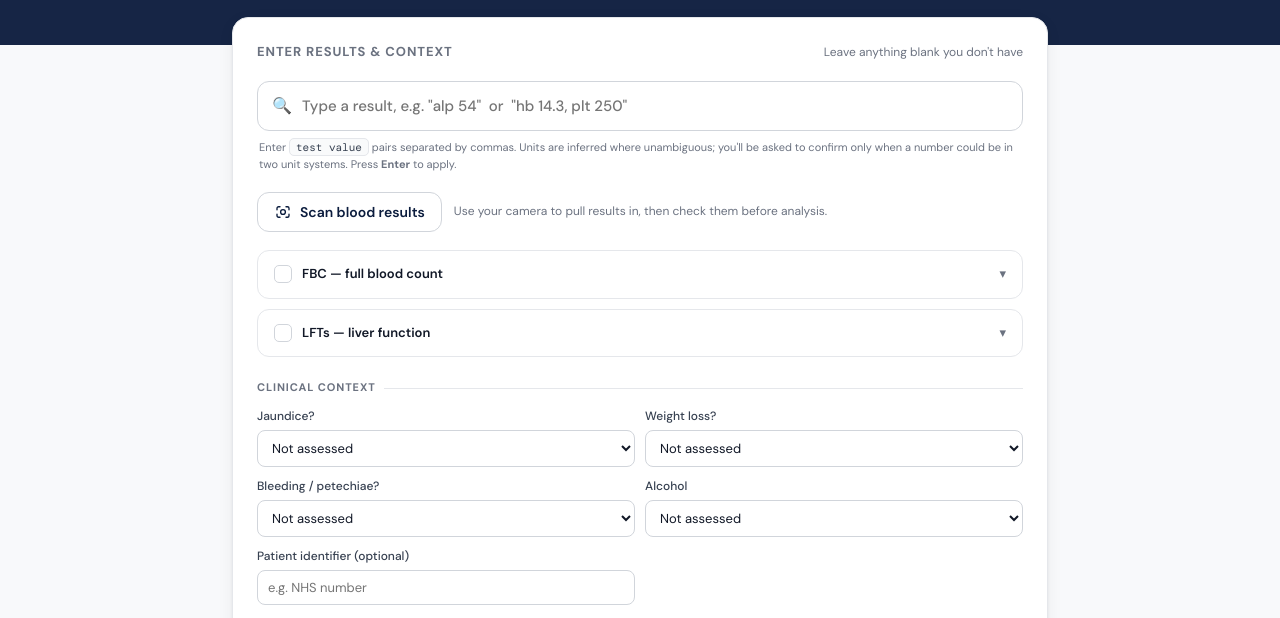
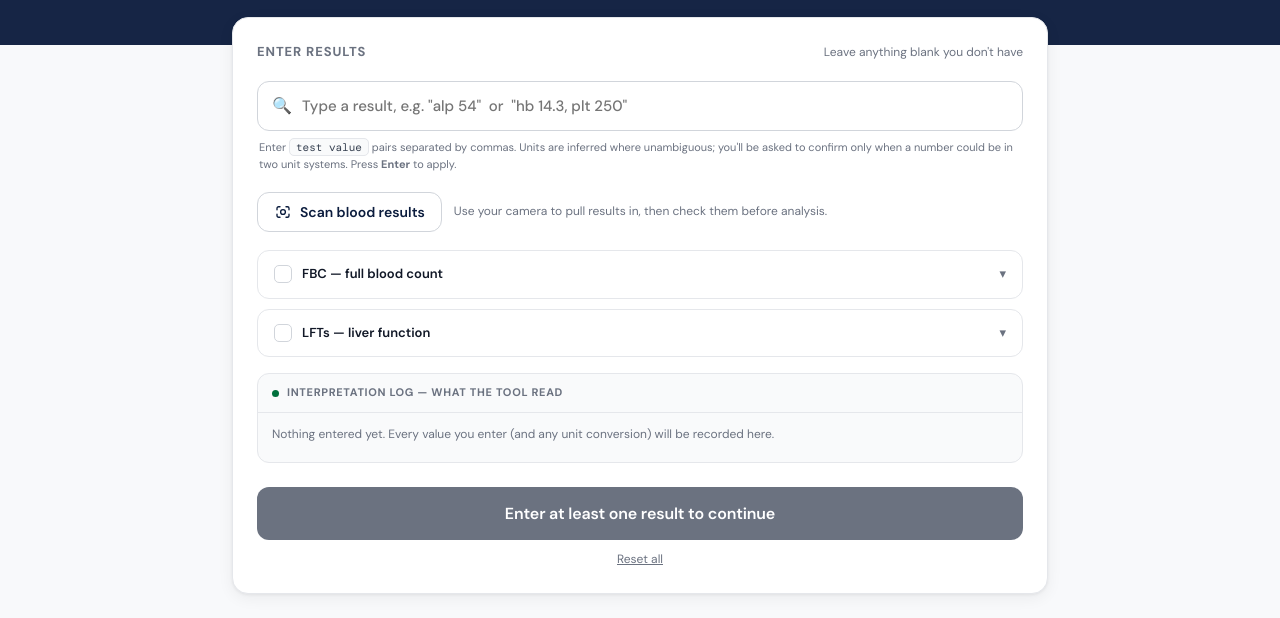
Before and after one commit to drlizlondon/resultdoctor_os, a plain HTML site: page index.html in a window 1280 px wide. Shown: the part 318-936 px from the top of the page. Drawn offline with nearby package versions, Linux system fonts and the light colour scheme.

Commit message:
Remove pathway-specific clinical context from the result-first homepage
The homepage asked jaundice / weight loss / bleeding / alcohol (and a patient
identifier) on every visit, but these are LFT/FBC-specific and are already
collected inside each pathway tool. Drop them so the homepage routes purely on
results; each pathway asks its own context downstream.

- Remove the Clinical context section markup
- Empty CONTEXT_TO_PARAM and the two pathways' trigger_context (routing/payload
  code unchanged, just no context inputs)
- Tidy resetAll and the entry-panel title

Verified: result-first routing still works (ALT/AST -> Abnormal LFT), reset works.

Co-Authored-By: Claude Fable 5 <noreply@anthropic.com>

```diff
--- a/index.html
+++ b/index.html
@@ -240,7 +240,7 @@ footer strong { color: rgba(255,255,255,.7); }
 
   <div class="entry-panel">
     <div class="entry-head">
-      <span class="entry-title">Enter results &amp; context</span>
+      <span class="entry-title">Enter results</span>
       <span class="entry-hint">Leave anything blank you don't have</span>
     </div>
 
@@ -303,25 +303,9 @@ footer strong { color: rgba(255,255,255,.7); }
     <!-- COLLAPSIBLE TEST PANELS -->
     <div id="panels"></div>
 
-    <!-- CLINICAL CONTEXT -->
-    <div class="section-label">Clinical context</div>
-    <div class="context-grid">
-      <div class="ctx-q"><label>Jaundice?</label>
-        <select class="ctx-select" id="c-jaundice" onchange="onInput()"><option value="">Not assessed</option><option value="yes">Yes — clinically jaundiced</option><option value="no">No</option></select>
-      </div>
-      <div class="ctx-q"><label>Weight loss?</label>
-        <select class="ctx-select" id="c-wtloss" onchange="onInput()"><option value="">Not assessed</option><option value="yes">Yes — unexplained</option><option value="no">No</option></select>
-      </div>
-      <div class="ctx-q"><label>Bleeding / petechiae?</label>
-        <select class="ctx-select" id="c-bleed" onchange="onInput()"><option value="">Not assessed</option><option value="yes">Yes</option><option value="no">No</option></select>
-      </div>
-      <div class="ctx-q"><label>Alcohol</label>
-        <select class="ctx-select" id="c-alcohol" onchange="onInput()"><option value="">Not assessed</option><option value="high">&gt;14 units/week</option><option value="low">≤14 units/week</option></select>
-      </div>
-      <div class="ctx-q"><label>Patient identifier (optional)</label>
-        <input class="ctx-select" type="text" id="c-patient" placeholder="e.g. NHS number">
-      </div>
-    </div>
+    <!-- Pathway-specific clinical context (jaundice, weight loss, bleeding,
+         alcohol, etc.) is NOT collected here. The homepage is result-first:
+         it routes on results, then each pathway tool asks its own context. -->
 
     <!-- INTERPRETATION LOG -->
     <div class="log-panel">
@@ -370,11 +354,11 @@ const PATHWAYS = [
   { id:'nwl_lft', title:'Abnormal LFT', icb:'NW London', version:'V1.6 Oct 2019 / V1.4 Aug 2019',
     status:'live', tool_path:'lft.html',
     description:"Hepatic and cholestatic patterns, Gilbert's syndrome, NAFLD, alcohol-related abnormality, isolated bilirubin or ALP elevation.",
-    trigger_results:['bili','alt','ast','alp','ggt','alb','inr'], trigger_context:['c-jaundice','c-wtloss','c-alcohol'] },
+    trigger_results:['bili','alt','ast','alp','ggt','alb','inr'], trigger_context:[] },
   { id:'ncl_fbc', title:'Abnormal FBC', icb:'North Central London ICB', version:'Final Jan 2023 · Review Jan 2026',
     status:'live', tool_path:'fbc.html',
     description:'Anaemia (with MCV stratification, ferritin/B12/folate branching), polycythaemia, macrocytosis, neutropenia, neutrophilia, lymphopenia, lymphocytosis, eosinophilia, monocytosis, thrombocytosis, thrombocytopenia.',
-    trigger_results:['hb','mcv','wcc','neut','lymph','plt'], trigger_context:['c-bleed'] },
+    trigger_results:['hb','mcv','wcc','neut','lymph','plt'], trigger_context:[] },
   { id:'nwl_anaemia', title:'NWL Anaemia', icb:'NW London ICB', version:'V1 · 9 July 2020',
     status:'live', tool_path:'nwl_anaemia.html',
     description:'Focused adult anaemia pathway — Hb <130 (M) / <114 (F), strict iron deficiency criteria (Hb low + MCV <83.5 + ferritin <10 F / <20 M), sex/menopausal-status GI investigation routing. Flow diagram highlights route taken.',
@@ -385,7 +369,9 @@ const PATHWAYS = [
     trigger_results:['hb','mcv'], trigger_context:[] }
 ];
 
-const CONTEXT_TO_PARAM = { 'c-jaundice':'jaundice','c-wtloss':'wtloss','c-bleed':'bleed','c-alcohol':'alcohol','c-patient':'patient' };
+// Homepage is result-first and collects no clinical context — each pathway tool
+// asks its own context. Kept as an empty map so the routing/payload code is unchanged.
+const CONTEXT_TO_PARAM = {};
 
 // ═══════════════════════════════════════════════════════════════════════
 //  STATE  —  interpretation log is the single source of truth of "what was read"
@@ -708,8 +694,6 @@ function renderAllPathways() {
 
 function resetAll() {
   Object.keys(ANALYTES).forEach(k => { const el = document.getElementById(fieldId(k)); if (el){ el.value=''; el.classList.remove('filled','warn'); } });
-  ['c-jaundice','c-wtloss','c-bleed','c-alcohol'].forEach(id => { const el = document.getElementById(id); if (el) el.selectedIndex = 0; });
-  const pi = document.getElementById('c-patient'); if (pi) pi.value = '';
   LOG = []; clearAmbig(); renderLog();
   document.getElementById('routed').classList.remove('show');
   onInput();
```
